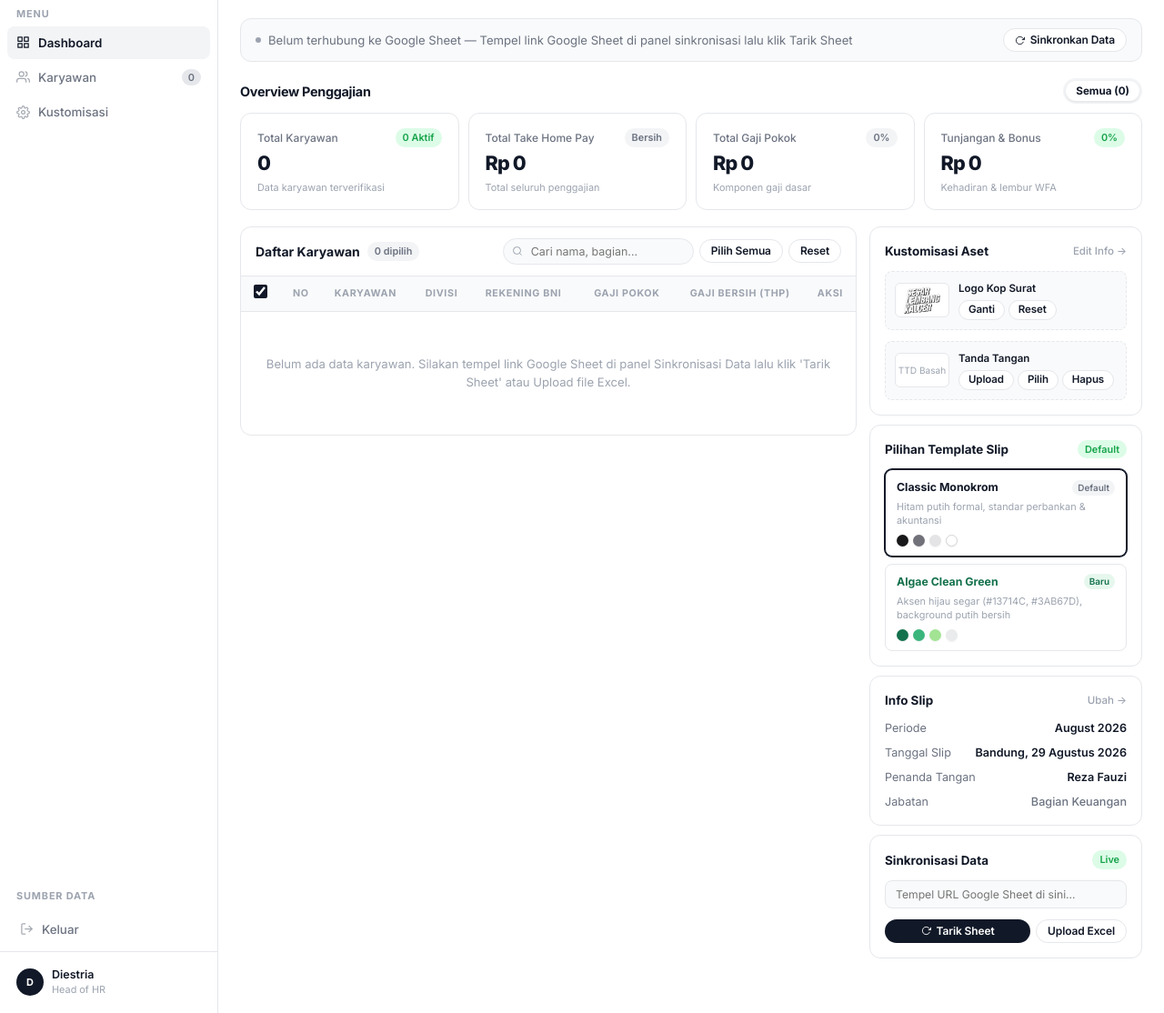
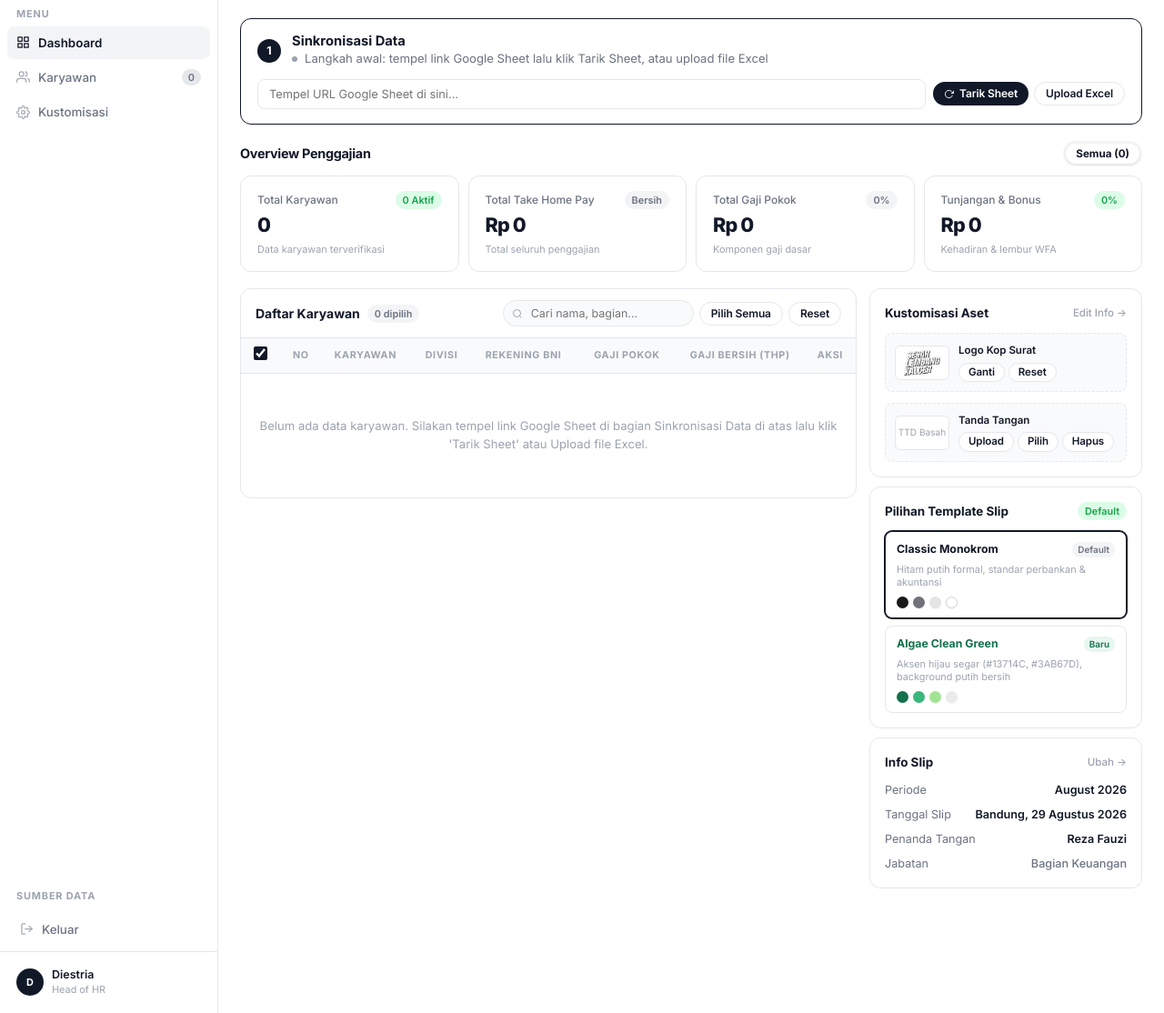
Before and after one commit to yogiputrap/slip-gaji-generator-form-data-google-sheet, a Python web app: template templates/index.html in a window 1280 px wide. Shown: the part 78-1192 px from the top of the page at 91% size. Run offline with Jinja, Linux system fonts and the light colour scheme; the template is opened without the code that fills it, so the values that code supplies are empty.

Commit message:
feat(ui): pindahkan Sinkronisasi Data ke atas sebagai Langkah 1
- Kartu sinkronisasi (URL sheet, Tarik Sheet, Upload Excel) di atas konten, menggantikan banner status
- Status berubah otomatis: bingkai tegas saat belum ada data, tenang setelah terhubung
- Hapus kartu sinkronisasi dari kolom kanan

Co-Authored-By: Claude Sonnet 5.5 <noreply@anthropic.com>

```diff
--- a/templates/index.html
+++ b/templates/index.html
@@ -593,17 +593,40 @@
     .info-lbl { color: var(--t2); flex-shrink: 0; }
     .info-val { font-weight: 600; text-align: right; word-break: break-word; }
 
+    /* ─── LANGKAH 1: SINKRONISASI DATA ─── */
+    .sync-card {
+      background: #fff;
+      border: 1.5px solid var(--t);
+      border-radius: var(--r12);
+      padding: 16px 18px;
+      display: flex;
+      flex-direction: column;
+      gap: 12px;
+      transition: border-color 0.2s, background 0.2s;
+    }
+    .sync-card.done { border: 1px solid var(--b); background: var(--bh); }
+    .sync-head { display: flex; align-items: center; gap: 12px; }
+    .step-badge {
+      width: 26px; height: 26px; flex-shrink: 0;
+      border-radius: 50%;
+      background: var(--t); color: #fff;
+      display: flex; align-items: center; justify-content: center;
+      font-size: 0.78rem; font-weight: 700;
+    }
+    .sync-card.done .step-badge { background: var(--green); }
+    .sync-title { font-size: 0.92rem; font-weight: 700; line-height: 1.2; }
+    .sync-row { display: flex; gap: 8px; align-items: center; flex-wrap: wrap; }
     .sync-in {
-      width: 100%;
+      flex: 1; min-width: 240px;
       border: 1px solid var(--b);
       border-radius: var(--r8);
-      padding: 7px 11px;
-      font-size: 0.76rem;
-      background: var(--bh);
+      padding: 8px 12px;
+      font-size: 0.8rem;
+      background: #fff;
       outline: none;
       transition: border-color 0.12s;
     }
-    .sync-in:focus { border-color: var(--t); background: #fff; }
+    .sync-in:focus { border-color: var(--t); }
     .sync-btns { display: flex; gap: 6px; }
 
     /* ─── MODAL ─── */
@@ -802,7 +825,7 @@
       .card-hd { flex-direction: column; align-items: stretch; gap: 8px; }
       .card-hd-r { justify-content: space-between; }
       .search-in { width: 100%; }
-      .banner { flex-direction: column; align-items: flex-start; gap: 8px; }
+      .sync-in { min-width: 100%; }
       .col-rek, .col-gp { display: none; }
       #previewModal .modal-box {
         width: 96vw;
@@ -925,16 +948,31 @@
       <!-- CONTENT -->
       <div class="content">
 
-        <!-- STATUS BANNER -->
-        <div class="banner" id="statusBanner">
-          <div class="banner-info" id="bannerInfo">
-            <div class="banner-dot" id="bannerDot" style="background: var(--t3);"></div>
-            <span id="bannerText">Belum terhubung ke Google Sheet — Tempel link Google Sheet di panel sinkronisasi lalu klik Tarik Sheet</span>
+        <!-- LANGKAH 1: SINKRONISASI DATA -->
+        <div class="sync-card" id="statusBanner">
+          <div class="sync-head">
+            <span class="step-badge">1</span>
+            <div class="sync-head-txt">
+              <div class="sync-title">Sinkronisasi Data</div>
+              <div class="banner-info" id="bannerInfo">
+                <div class="banner-dot" id="bannerDot" style="background: var(--t3);"></div>
+                <span id="bannerText">Langkah awal: tempel link Google Sheet lalu klik Tarik Sheet, atau upload file Excel</span>
+              </div>
+            </div>
           </div>
-          <button class="btn btn-outline btn-sm" onclick="fetchSheetData()">
-            <svg width="11" height="11" viewBox="0 0 24 24" fill="none" stroke="currentColor" stroke-width="2"><polyline points="23 4 23 10 17 10"/><path d="M20.49 15a9 9 0 1 1-2.12-9.36L23 10"/></svg>
-            Sinkronkan Data
-          </button>
+          <div class="sync-row">
+            <input type="text" class="sync-in" id="sheetUrlInput"
+              value=""
+              placeholder="Tempel URL Google Sheet di sini...">
+            <div class="sync-btns">
+              <button class="btn btn-dark btn-sm" onclick="fetchSheetData()">
+                <svg width="11" height="11" viewBox="0 0 24 24" fill="none" stroke="currentColor" stroke-width="2"><polyline points="23 4 23 10 17 10"/><path d="M20.49 15a9 9 0 1 1-2.12-9.36L23 10"/></svg>
+                Tarik Sheet
+              </button>
+              <input type="file" id="xlsxInput" accept=".xlsx,.xls" style="display:none" onchange="uploadXlsx(this)">
+              <button class="btn btn-outline btn-sm" onclick="document.getElementById('xlsxInput').click()">Upload Excel</button>
+            </div>
+          </div>
         </div>
 
         <!-- METRICS -->
@@ -1017,7 +1055,7 @@
                 <tbody id="empTbody">
                   <tr>
                     <td colspan="8" style="text-align:center;color:var(--t3);padding:48px 16px">
-                      Belum ada data karyawan. Silakan tempel link Google Sheet di panel Sinkronisasi Data lalu klik 'Tarik Sheet' atau Upload file Excel.
+                      Belum ada data karyawan. Silakan tempel link Google Sheet di bagian Sinkronisasi Data di atas lalu klik 'Tarik Sheet' atau Upload file Excel.
                     </td>
                   </tr>
                 </tbody>
@@ -1127,25 +1165,6 @@
                   <span class="info-lbl">Jabatan</span>
                   <span class="info-val" style="color:var(--t2);font-weight:500" id="infoSignerTitle">Bagian Keuangan</span>
                 </div>
-              </div>
-            </div>
-
-            <!-- SINKRONISASI -->
-            <div class="rc">
-              <div class="rc-hd">
-                <span class="rc-title">Sinkronisasi Data</span>
-                <span class="pill pill-green">Live</span>
-              </div>
-              <input type="text" class="sync-in" id="sheetUrlInput"
-                value=""
-                placeholder="Tempel URL Google Sheet di sini...">
-              <div class="sync-btns">
-                <button class="btn btn-dark btn-sm" style="flex:1" onclick="fetchSheetData()">
-                  <svg width="11" height="11" viewBox="0 0 24 24" fill="none" stroke="currentColor" stroke-width="2"><polyline points="23 4 23 10 17 10"/><path d="M20.49 15a9 9 0 1 1-2.12-9.36L23 10"/></svg>
-                  Tarik Sheet
-                </button>
-                <input type="file" id="xlsxInput" accept=".xlsx,.xls" style="display:none" onchange="uploadXlsx(this)">
-                <button class="btn btn-outline btn-sm" onclick="document.getElementById('xlsxInput').click()">Upload Excel</button>
               </div>
             </div>
 
@@ -1371,13 +1390,16 @@
   function updateBanner() {
     const bannerText = document.getElementById('bannerText');
     const bannerDot = document.getElementById('bannerDot');
+    const card = document.getElementById('statusBanner');
     if (!bannerText) return;
     if (!employees || employees.length === 0) {
-      bannerText.textContent = 'Belum terhubung ke Google Sheet — Tempel link Google Sheet di panel sinkronisasi lalu klik Tarik Sheet';
+      bannerText.textContent = 'Langkah awal: tempel link Google Sheet lalu klik Tarik Sheet, atau upload file Excel';
       if (bannerDot) bannerDot.style.background = 'var(--t3)';
+      if (card) card.classList.remove('done');
     } else {
       bannerText.innerHTML = `Terhubung ke Google Sheet — <strong id="bannerPeriod">${cfg.period || 'September 2026'}</strong> (<span id="bannerCount">${employees.length}</span> karyawan)`;
       if (bannerDot) bannerDot.style.background = 'var(--green)';
+      if (card) card.classList.add('done');
     }
   }
 
@@ -1515,7 +1537,7 @@
   function renderTable(list) {
     const tbody = document.getElementById('empTbody');
     if (!list || !list.length) {
-      tbody.innerHTML = '<tr><td colspan="8" style="text-align:center;color:var(--t3);padding:48px 16px">Belum ada data karyawan. Silakan tempel link Google Sheet di panel Sinkronisasi Data lalu klik \'Tarik Sheet\' atau Upload file Excel.</td></tr>';
+      tbody.innerHTML = '<tr><td colspan="8" style="text-align:center;color:var(--t3);padding:48px 16px">Belum ada data karyawan. Silakan tempel link Google Sheet di bagian Sinkronisasi Data di atas lalu klik \'Tarik Sheet\' atau Upload file Excel.</td></tr>';
       updateSelCount();
       return;
     }
```
